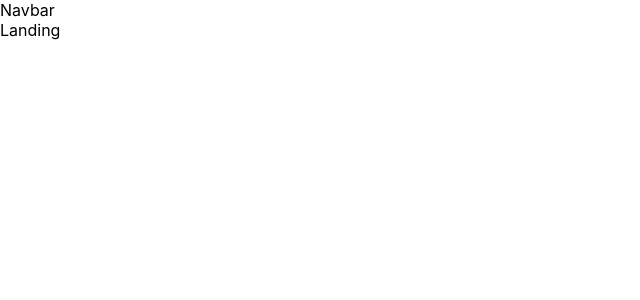
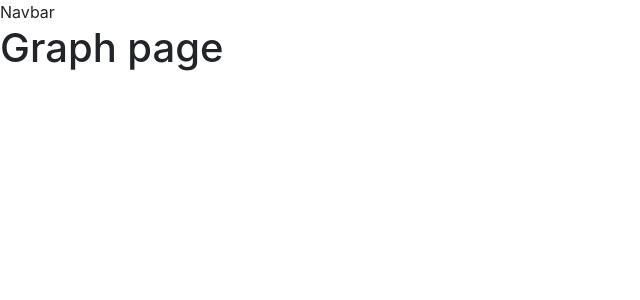
Before and after one commit to r0meroh/project_repo_CSE_455, a React (Create React App) app in the folder client/: page /graph in a window 1280 px wide. Shown: the top 300 px of the page, without its empty margins (0-640 px from the left). Built offline with nearby package versions, Linux system fonts and the light colour scheme.

Commit message:
Updated template after class meeting

```diff
--- a/client/package.json
+++ b/client/package.json
@@ -6,7 +6,9 @@
     "@testing-library/jest-dom": "^4.2.4",
     "@testing-library/react": "^9.5.0",
     "@testing-library/user-event": "^7.2.1",
+    "bootstrap": "^4.5.2",
     "react": "^16.13.1",
+    "react-bootstrap": "^1.3.0",
     "react-dom": "^16.13.1",
     "react-router-dom": "^5.2.0",
     "react-scripts": "3.4.3"
--- a/client/public/index.html
+++ b/client/public/index.html
@@ -15,6 +15,12 @@
       user's mobile device or desktop. See https://developers.google.com/web/fundamentals/web-app-manifest/
     -->
     <link rel="manifest" href="%PUBLIC_URL%/manifest.json" />
+    <link
+      rel="stylesheet"
+      href="https://maxcdn.bootstrapcdn.com/bootstrap/4.5.0/css/bootstrap.min.css"
+      integrity="sha384-9aIt2nRpC12Uk9gS9baDl411NQApFmC26EwAOH8WgZl5MYYxFfc+NcPb1dKGj7Sk"
+      crossorigin="anonymous"
+    />
     <!--
       Notice the use of %PUBLIC_URL% in the tags above.
       It will be replaced with the URL of the `public` folder during the build.
--- a/client/src/App.js
+++ b/client/src/App.js
@@ -4,7 +4,8 @@
 import Navbar1 from './components/Navbar';
 import Landing from './components/Landing';
 import { Switch, Route, BrowserRouter as Router } from 'react-router-dom';
-import Demographics from './components/Demographics';
+
+import Graph from './components/Graph';
 function App() {
   return (
     <Router>
@@ -12,8 +13,8 @@
         <Navbar1 />
 
         <Switch>
-          <Route path='/demo'>
-            <Demographics />
+          <Route path='/graph'>
+            <Graph />
           </Route>
           <Route path='/'>
             <Landing />
--- a/client/src/components/Demographics.js
+++ /dev/null
@@ -1,7 +0,0 @@
-import React from 'react';
-
-const Demographics = () => {
-  return <div>Demo</div>;
-};
-
-export default Demographics;
--- /dev/null
+++ b/client/src/components/Graph.js
@@ -0,0 +1,11 @@
+import React from 'react';
+
+const Graph = () => {
+  return (
+    <div>
+      <h1>Graph page</h1>
+    </div>
+  );
+};
+
+export default Graph;
--- a/client/src/components/Landing.js
+++ b/client/src/components/Landing.js
@@ -1,7 +1,11 @@
 import React from 'react';
 
 const Landing = () => {
-  return <div>Landing</div>;
+  return (
+    <div>
+      <h1>Landing page</h1>
+    </div>
+  );
 };
 
 export default Landing;
```
Also changed, not shown: 1 other file (tests, documents, lock files or other folders).
